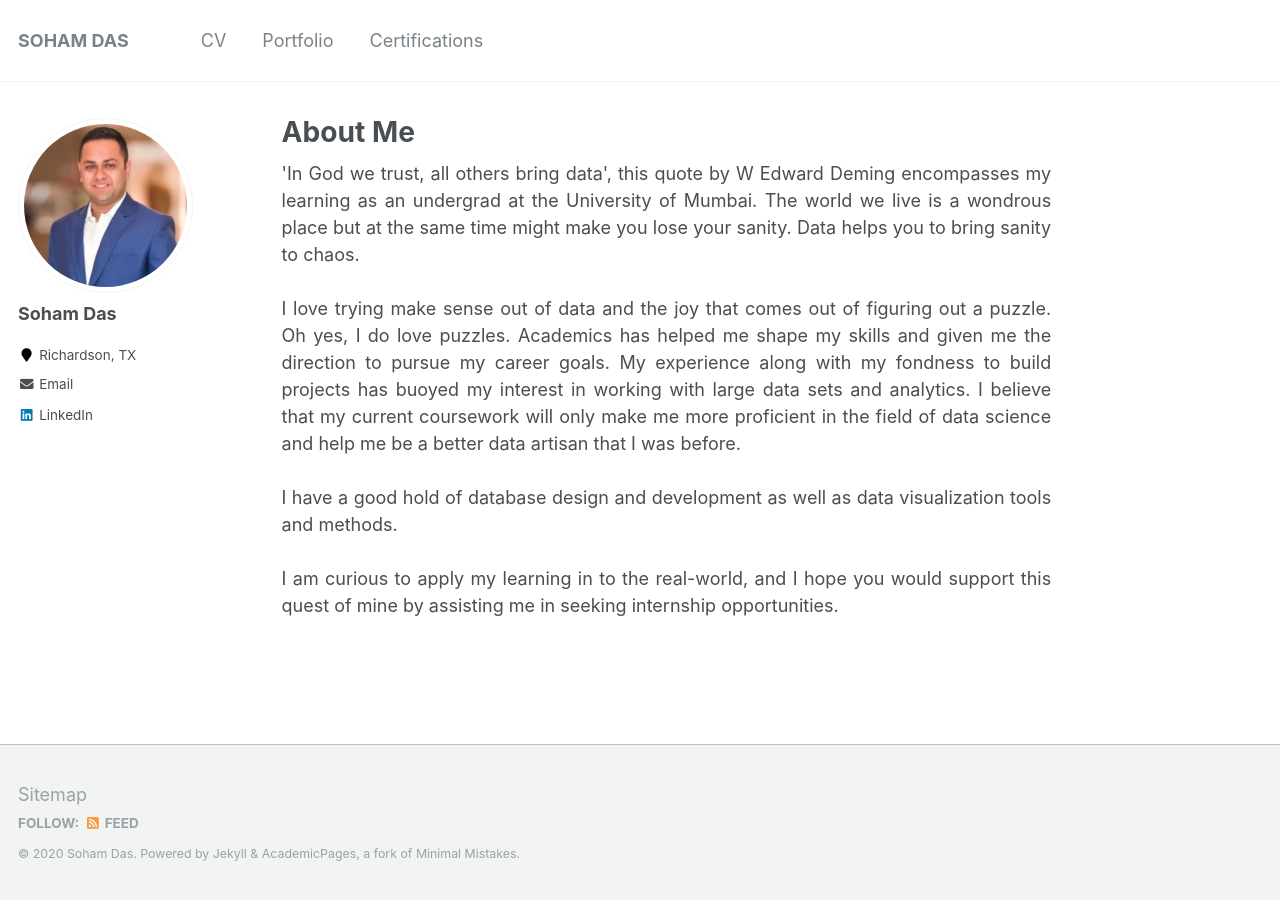
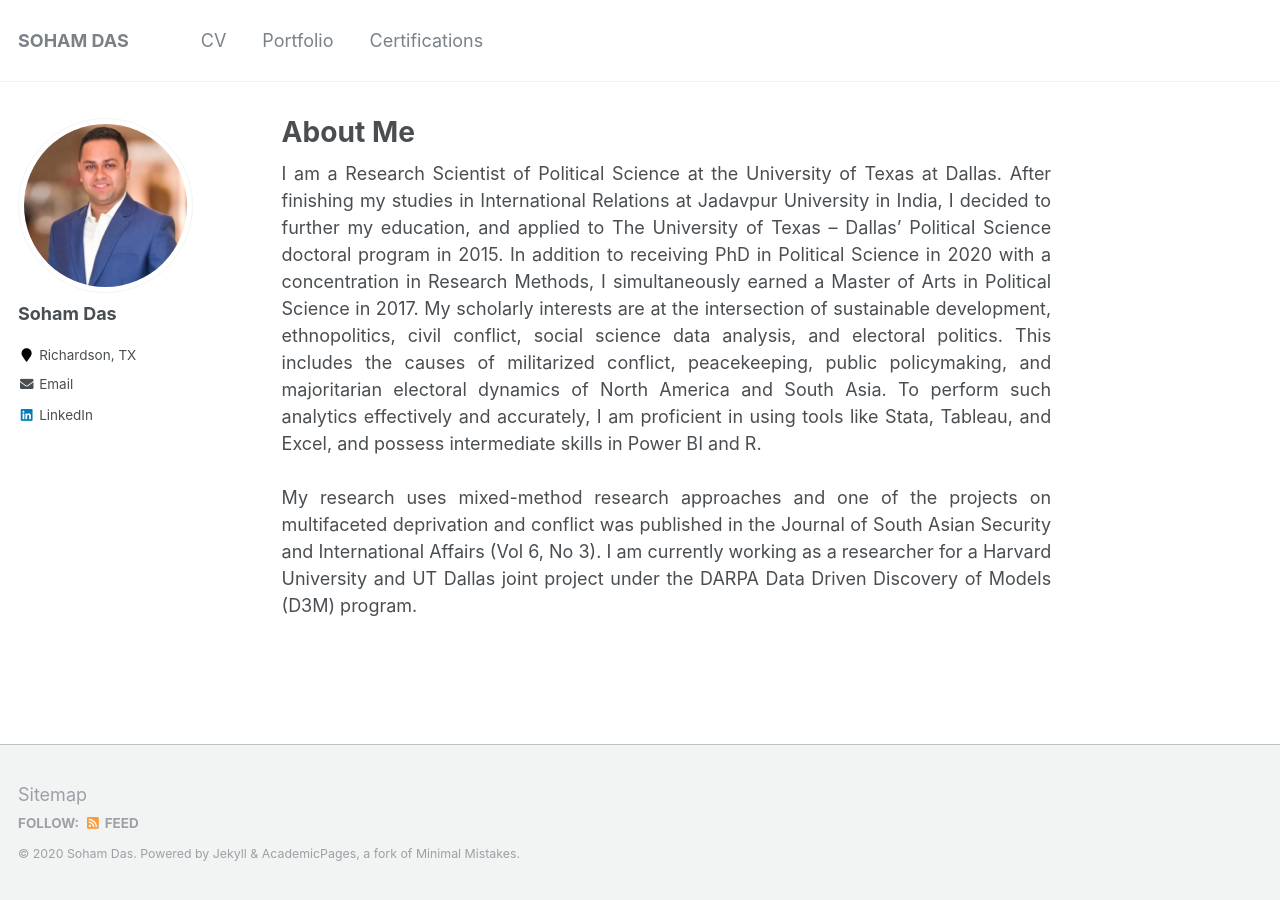
Before and after one commit to dassoham/dassoham.github.io, a Jekyll site: the page built from _pages/about.md, in a window 1280 px wide. Built offline with Jekyll 4.4.1, drawn with Linux system fonts in a browser that asks for light colours.

Commit message:
Update about.md

```diff
--- a/_pages/about.md
+++ b/_pages/about.md
@@ -9,11 +9,19 @@ redirect_from:
 ---
 
 <div style="text-align: justify">
-'In God we trust, all others bring data', this quote by W Edward Deming encompasses my learning as an undergrad at the University of Mumbai. The world we live is a wondrous place but at the same time might make you lose your sanity. Data helps you to bring sanity to chaos.
+I am a Research Scientist of Political Science at the University of Texas at Dallas. After finishing my
+studies in International Relations at Jadavpur University in India, I decided to further my education,
+and applied to The University of Texas – Dallas’ Political Science doctoral program in 2015. In
+addition to receiving PhD in Political Science in 2020 with a concentration in Research Methods, I
+simultaneously earned a Master of Arts in Political Science in 2017. My scholarly interests are at the
+intersection of sustainable development, ethnopolitics, civil conflict, social science data analysis, and
+electoral politics. This includes the causes of militarized conflict, peacekeeping, public policymaking,
+and majoritarian electoral dynamics of North America and South Asia. To perform such analytics
+effectively and accurately, I am proficient in using tools like Stata, Tableau, and Excel, and possess
+intermediate skills in Power BI and R.
 <br/><br/>
-I love trying make sense out of data and the joy that comes out of figuring out a puzzle. Oh yes, I do love puzzles. Academics has helped me shape my skills and given me the direction to pursue my career goals. My experience along with my fondness to build projects has buoyed my interest in working with large data sets and analytics. I believe that my current coursework will only make me more proficient in the field of data science and help me be a better data artisan that I was before.
-<br/><br/>
-I have a good hold of database design and development as well as data visualization tools and methods.
-<br/><br/>
-I am curious to apply my learning in to the real-world, and I hope you would support this quest of mine by assisting me in seeking internship opportunities.
+My research uses mixed-method research approaches and one of the projects on multifaceted
+deprivation and conflict was published in the Journal of South Asian Security and International
+Affairs (Vol 6, No 3). I am currently working as a researcher for a Harvard University and UT Dallas
+joint project under the DARPA Data Driven Discovery of Models (D3M) program.
 </div>
```
